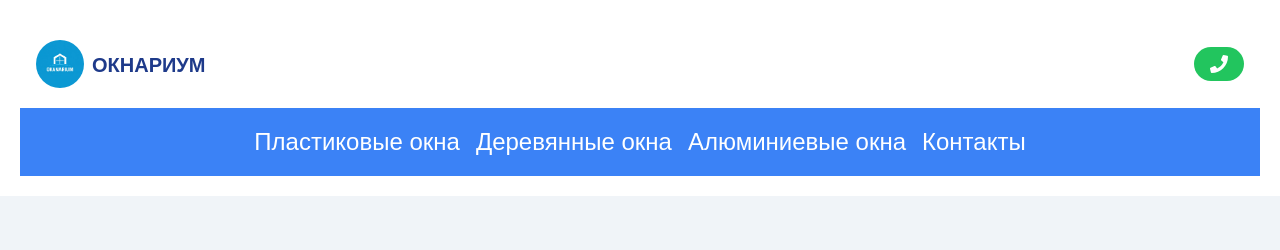
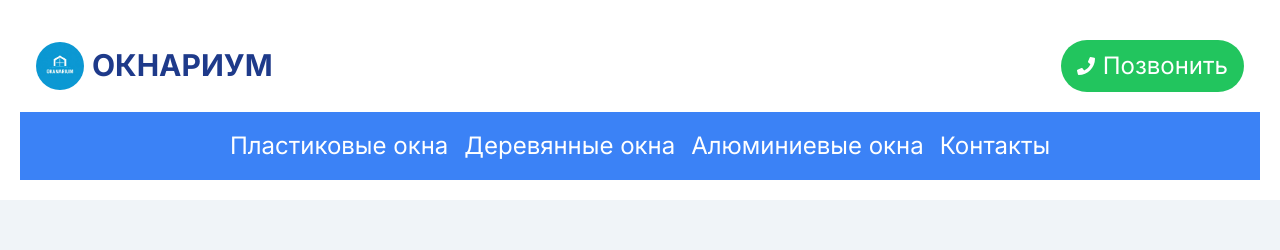
Before and after one commit to NikulinProfi/repair-windows, a Next.js app: page / in a window 1280 px wide. Shown: the top 250 px of the page. Built offline with nearby package versions, Linux system fonts and the light colour scheme.

Commit message:
Обновление данных и стилей

```diff
--- a/app/components/Header.js
+++ b/app/components/Header.js
@@ -14,19 +14,26 @@ const Header = () => {
   };
 
   return (
-    <header className="bg-white text-blue-900">
+    <header className="bg-white text-blue-900 font-inter">
       <div className="container mx-auto px-4 py-5 flex flex-row justify-between items-center">
         <div className="flex items-center space-x-2">
           {/* Иконка сайта */}
           <img src="images/iconO.png" alt="Site Icon" className="w-12 h-12 rounded-full" />
           <Link href="/">
-            <span className="text-xl font-bold cursor-pointer">ОКНАРИУМ</span>
+            <span className="text-3xl font-bold cursor-pointer">ОКНАРИУМ</span>
           </Link>
         </div>
         <div className="flex items-center space-x-2">
-          <button className="flex items-center bg-green-500 text-white px-4 py-2 rounded-full hover:bg-green-0 transition duration-300">
-            <FaPhone className="text-lg" />
-          </button>
+          {isMobile ? (
+            <button className="flex items-center bg-green-500 text-white px-2 py-1 rounded-full hover:bg-green-600 transition duration-300">
+              <FaPhone className="text-lg" />
+            </button>
+          ) : (
+            <button className="flex items-center bg-green-500 text-white px-4 py-2 rounded-full hover:bg-green-600 transition duration-300">
+              <FaPhone className="text-lg mr-2" />
+              <span>Позвонить</span>
+            </button>
+          )}
           {isMobile && (
             <button onClick={toggleMenu} className="flex items-center bg-blue-500 text-white px-2 py-1 rounded-full hover:bg-blue-600 transition duration-300">
               <FaBars className="text-lg" />
--- a/app/styles/globals.css
+++ b/app/styles/globals.css
@@ -1,5 +1,7 @@
+@import url('https://fonts.googleapis.com/css2?family=Inter:wght@400;700&display=swap');
+
 body {
-    font-family: Arial, sans-serif;
+   font-family: 'Inter', sans-serif;
     margin: 0;
     padding: 0;
     background-color: #f0f4f8;
--- a/pages/_document.js
+++ b/pages/_document.js
@@ -6,12 +6,6 @@ export default function Document() {
       <Head>
         {/* Подключение шрифтов */}
         <link href="https://fonts.googleapis.com/css2?family=Inter:wght@400;700&display=swap" rel="stylesheet" />
-        {/* Другие глобальные стили */}
-        <style jsx global>{`
-          body {
-            font-family: 'Inter', sans-serif;
-          }
-        `}</style>
       </Head>
       <body>
         <Main />
--- a/tailwind.config.js
+++ b/tailwind.config.js
@@ -1,11 +1,15 @@
-/** @type {import('tailwindcss').Config} */
 module.exports = {
   content: [
-    "./app/**/*.{js,ts,jsx,tsx}",
-    "./components/**/*.{js,ts,jsx,tsx}",
+    './pages/**/*.{js,ts,jsx,tsx}',
+    './components/**/*.{js,ts,jsx,tsx}',
+    './app/**/*.{js,ts,jsx,tsx}', // Добавьте этот путь, если у вас есть папка app
   ],
   theme: {
-    extend: {},
+    extend: {
+      fontFamily: {
+        inter: ['Inter', 'sans-serif'],
+      },
+    },
   },
   plugins: [],
-}
+};
```
